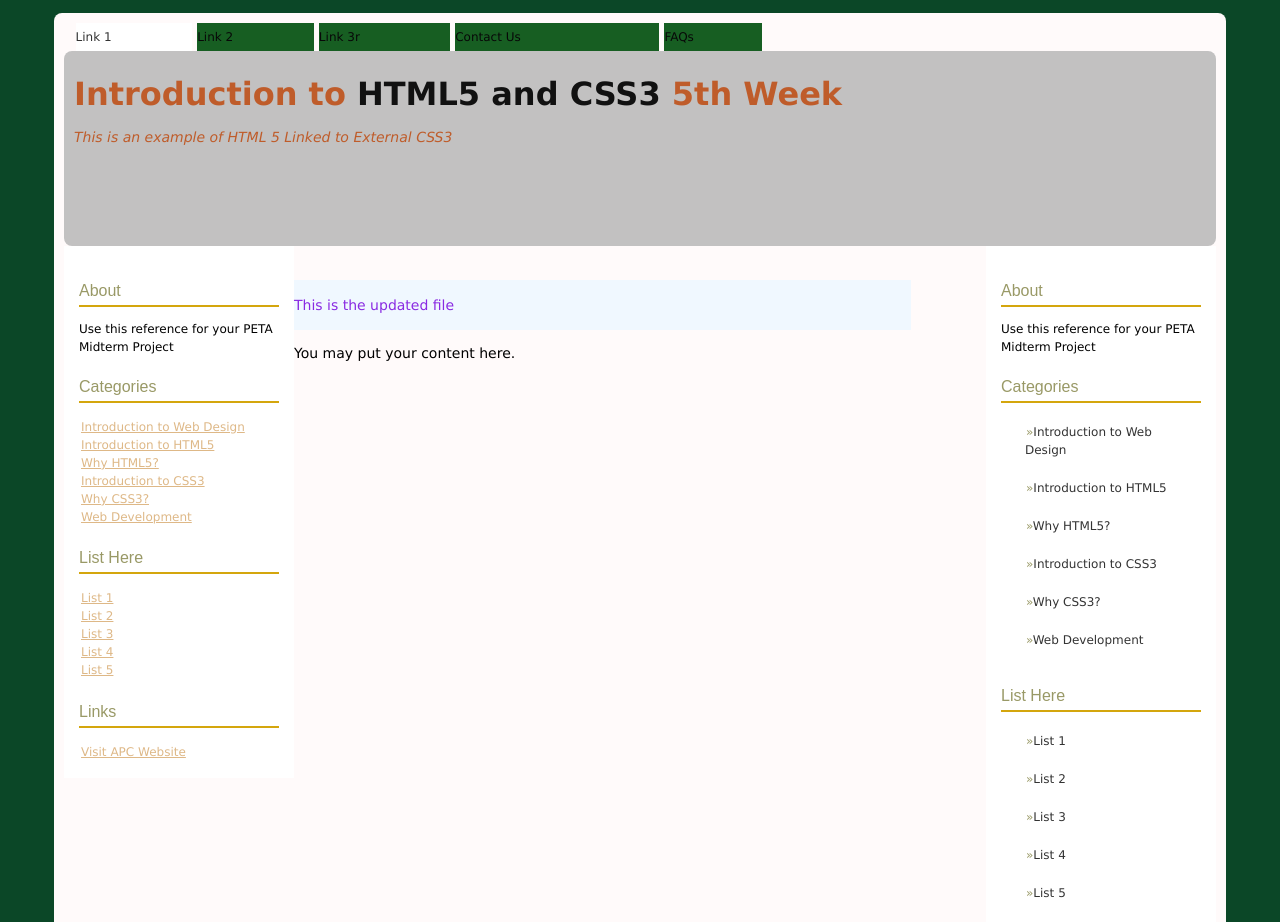
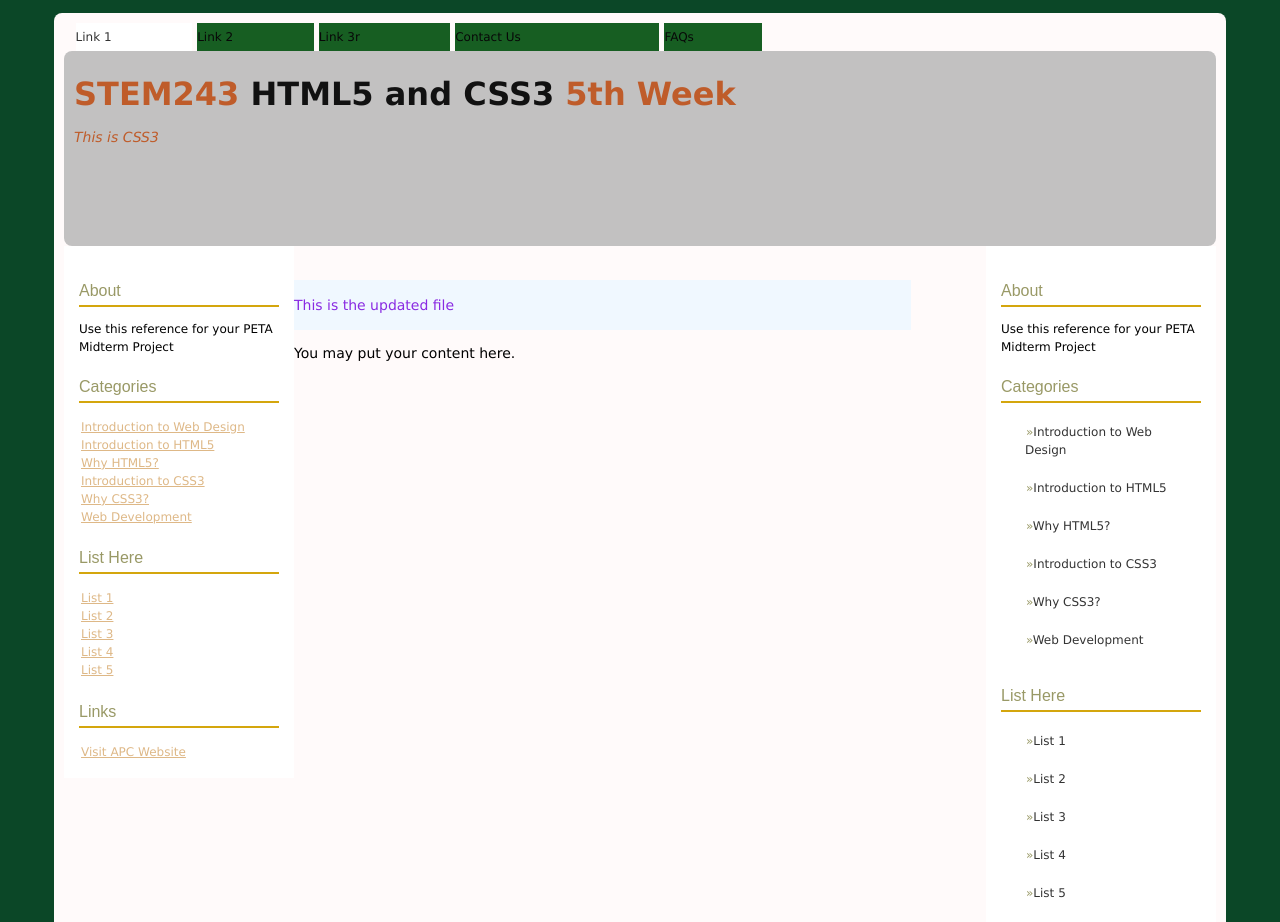
Before and after one commit to senkubussin/STEM245_CSS3, a plain HTML site: page index.html in a window 1280 px wide. Shown: the top 922 px of the page. Drawn offline with Linux system fonts and the light colour scheme.

Commit message:
I changed some code

```diff
--- a/index.html
+++ b/index.html
@@ -25,8 +25,8 @@
     <li><a href="#">FAQs</a></li>
 </ul>
 <div id="banner">
-    <h1>Introduction to <em>HTML5 and CSS3</em> 5th Week</h1>
-    <p><em>This is an example of HTML 5 Linked to External CSS3</em></p>
+    <h1>STEM243 <em>HTML5 and CSS3</em> 5th Week</h1>
+    <p><em>This is CSS3</em></p>
 
 </div>
 <!--end of header/banner-->
```
